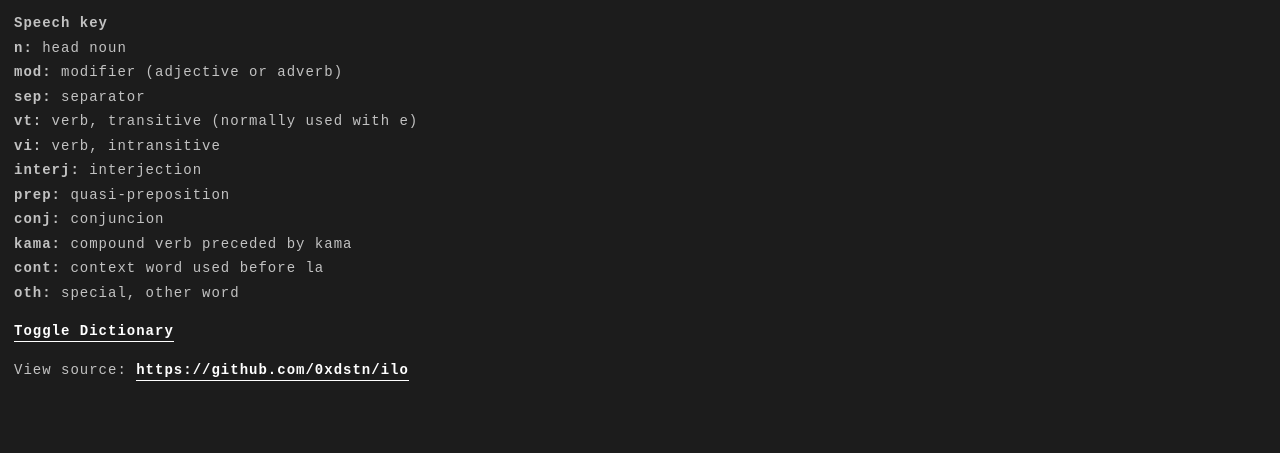
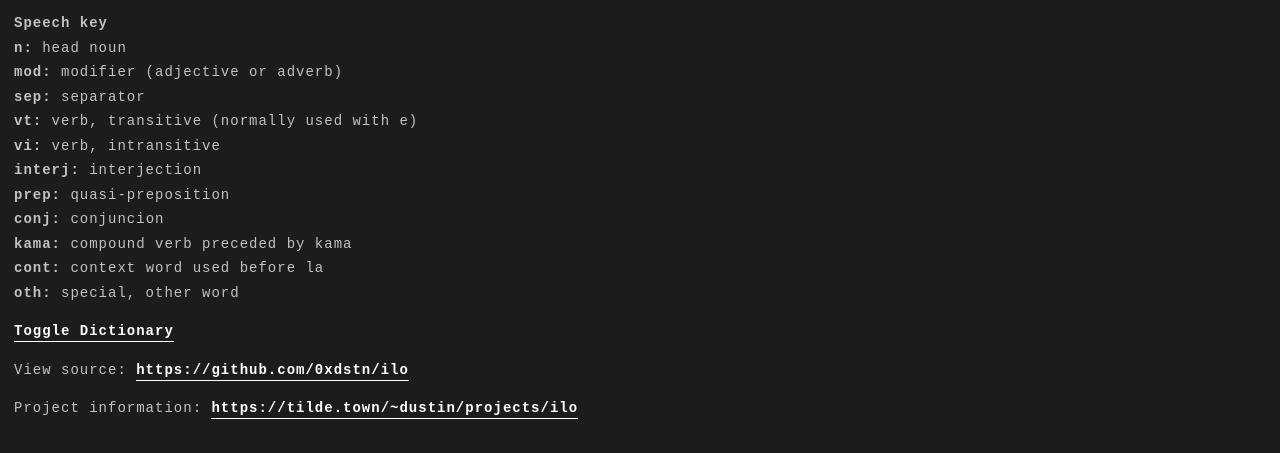
Before and after one commit to 0xdstn/ilo, a plain HTML site: page index.html in a window 1280 px wide. Shown: the part 139-592 px from the top of the page. Drawn offline with Linux system fonts and the light colour scheme.

Commit message:
Added link to project page, added readme

```diff
--- a/index.html
+++ b/index.html
@@ -36,6 +36,7 @@
   		</div>
 
   		<p>View source: <a href="https://github.com/0xdstn/ilo" target="_blank">https://github.com/0xdstn/ilo</a></p>
+  		<p>Project information: <a href="https://tilde.town/~dustin/projects/ilo" target="_blank">https://tilde.town/~dustin/projects/ilo</a></p>
 
 		</div>
 
```
Also changed, not shown: 1 other file.
